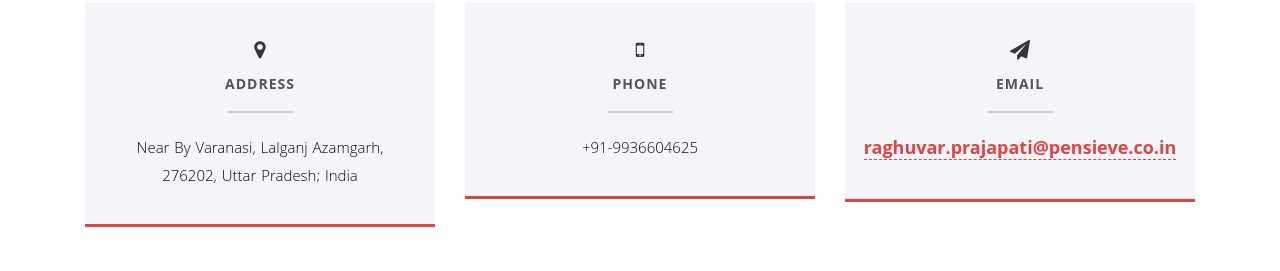
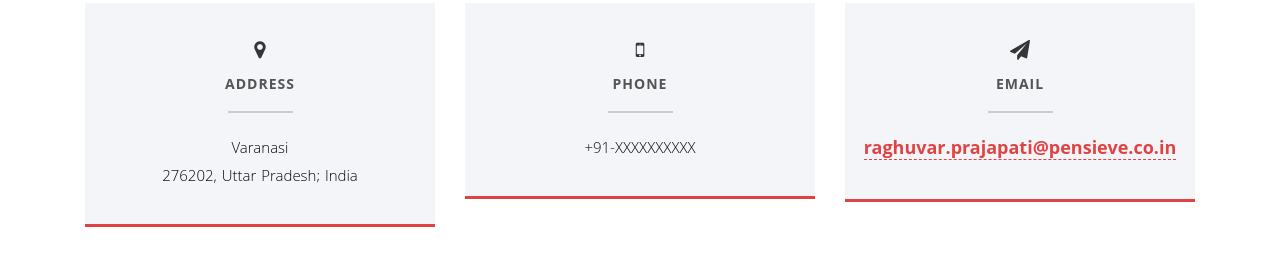
Before and after one commit to Raghuvar/raghuvar.github.io, a plain HTML site: page index.html in a window 1280 px wide. Shown: the part 5896-6167 px from the top of the page. Drawn offline with nearby package versions, Linux system fonts and the light colour scheme; some packages are replaced by stand-ins of ours; a script that the page names is missing.

Commit message:
updated index

```diff
--- a/index.html
+++ b/index.html
@@ -389,14 +389,14 @@
               <div class="col-md-4">
                 <div class="dark-box box-hover">
                   <h2><i class="fa fa-map-marker"></i><span>Address</span></h2>
-                  <p style="color: #030811; font-size: 15px;"> Near By Varanasi, Lalganj Azamgarh, <br/> 276202, Uttar Pradesh; India</p>
+                  <p style="color: #030811; font-size: 15px;"> Varanasi <br/> 276202, Uttar Pradesh; India</p>
                 </div>
               </div>
 			  <!-- Phone Number Box -->
               <div class="col-md-4">
                 <div class="dark-box box-hover">
                   <h2><i class="fa fa-mobile"></i><span>Phone</span></h2>
-                  <p style="color: #030811; font-size: 15px;">+91-9936604625 </p>
+                  <p style="color: #030811; font-size: 15px;">+91-XXXXXXXXXX </p>
                 </div>
               </div>
 			  <!-- E-Mail Box -->
```
